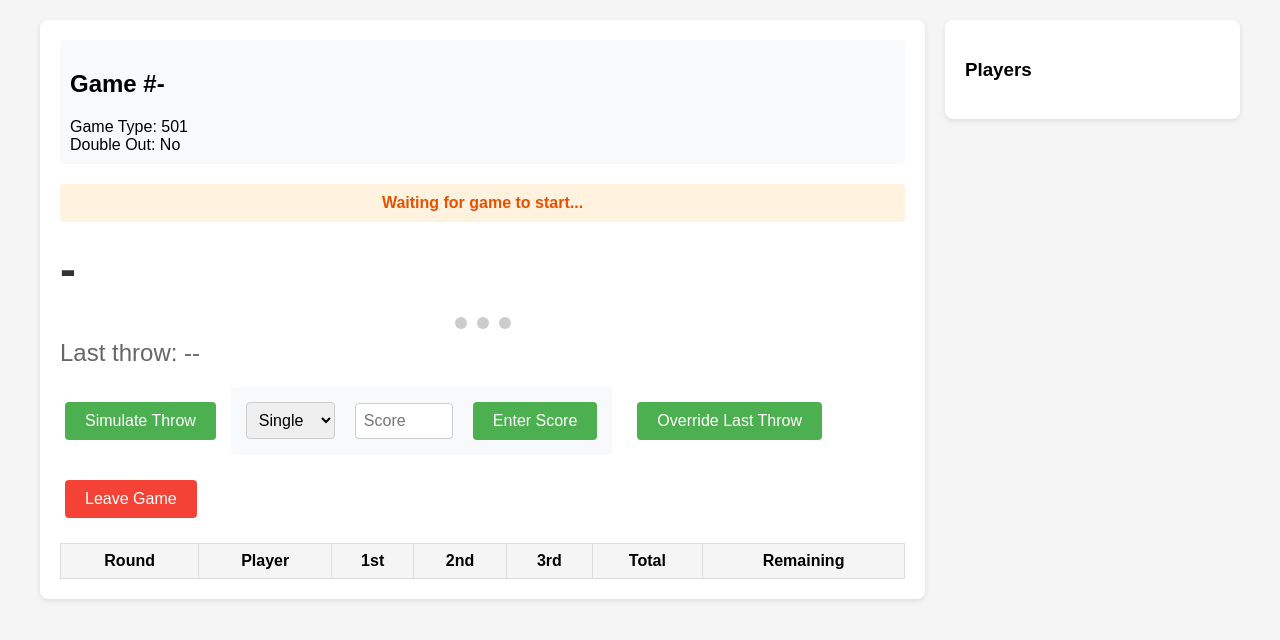
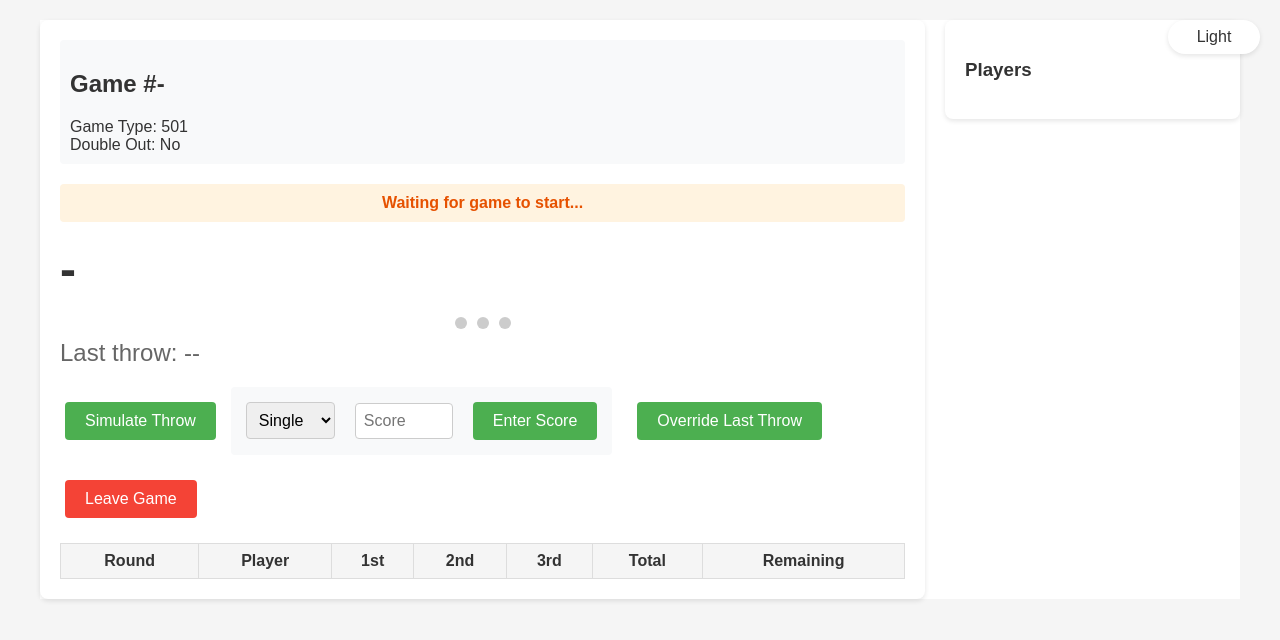
Before and after one commit to garceling/automatic_dart_scoring, a Flask app: template webapp/templates/game.html in a window 1280 px wide. Shown: the top 640 px of the page. Run offline with Flask 3, Linux system fonts and the light colour scheme; the template is opened without the code that fills it, so the values that code supplies are empty; some libraries are stand-ins or nearby versions.

Commit message:
Dark Mode Testing 2

```diff
--- a/webapp/templates/game.html
+++ b/webapp/templates/game.html
@@ -6,32 +6,53 @@
     <title>Dart Game</title>
     <script src="https://cdnjs.cloudflare.com/ajax/libs/socket.io/4.0.1/socket.io.js"></script>
     <style>
+        :root {
+            --bg-color: #f5f5f5;
+            --text-color: #333;
+            --container-bg: white;
+            --shadow-color: rgba(0,0,0,0.1);
+            --thick-shadow-color: rbga(0,0,0,0.5);
+            --info-bg: #f8f9fa;
+        }
+
+        [data-theme="dark"] {
+            --bg-color: #1a1a1a;
+            --text-color: #ffffff;
+            --container-bg: #2d2d2d;
+            --shadow-color: rgba(255,255,255,0.1);
+            --thick-shadow-color: rbga(255,255,255,0.5);
+            --heading-color: #7dd3fc;
+            --info-bg: #1e1e1e;
+        }
         body {
             font-family: Arial, sans-serif;
             max-width: 1200px;
             margin: 0 auto;
             padding: 20px;
-            background-color: #f5f5f5;
+            background-color: var(--bg-color);
+            color: var(--text-color);
         }
 
         .game-container {
             display: grid;
             grid-template-columns: 3fr 1fr;
             gap: 20px;
+            background-color: var(--container-bg);
+            box-shadow 0 2px 5px var(--shadow-color);
         }
 
         .game-board {
-            background-color: white;
+            background-color: var(--container-bg);
             padding: 20px;
             border-radius: 8px;
-            box-shadow: 0 2px 5px rgba(0,0,0,0.1);
+            box-shadow: 0 2px 5px var(--shadow-color);
         }
 
         .player-list {
-            background-color: white;
+            background-color: var(--container-bg);
             padding: 20px;
             border-radius: 8px;
-            box-shadow: 0 2px 5px rgba(0,0,0,0.1);
+            box-shadow: 0 2px 5px var(--shadow-color);
         }
 
         .player-item {
@@ -57,7 +78,8 @@
         .game-info {
             margin-bottom: 20px;
             padding: 10px;
-            background-color: #f8f9fa;
+            background-color: var(--info-bg);
+            color: var(--text-color);
             border-radius: 4px;
         }
 
@@ -106,7 +128,7 @@
         }
 
         .scoreboard th {
-            background-color: #f5f5f5;
+            background-color: var(--bg-color);
             font-weight: bold;
         }
 
@@ -193,13 +215,13 @@
             left: 0;
             width: 100%;
             height: 100%;
-            background-color: rgba(0,0,0,0.5);
+            background-color: var(--thick-shadow-color);
             z-index: 1000;
         }
 
         .modal-content {
             position: relative;
-            background-color: white;
+            background-color: var(--container-bg);
             margin: 15% auto;
             padding: 20px;
             width: 80%;
@@ -227,10 +249,33 @@
         .btn.cancel {
             background-color: #f44336;
         }
+        .theme-switch {
+            position: fixed;
+            top: 20px;
+            right: 20px;
+            z-index: 1000;
+        }
+        .theme-switch input {
+            display: none;
+        }
+        .theme-switch label {
+            cursor: pointer;
+            padding: 8px 16px;
+            background: var(--container-bg);
+            border-radius: 20px;
+            display: inline-block;
+            min-width: 60px;
+            text-align: center;
+            box-shadow: 0 2px 5px var(--shadow-color);
+        }
     </style>
 </head>
 <body>
     <div class="game-container">
+        <div class="theme-switch">
+            <input type="checkbox" id="theme-toggle">
+            <label for="theme-toggle">Light</label>
+        </div>
         <div class="game-board">
             <div class="game-info">
                 <h2>Game #<span id="gameId">-</span></h2>
@@ -330,6 +375,28 @@
     </div>
 
     <script>
+
+        const toggleSwitch = document.getElementById('theme-toggle');
+        const themeLabel = toggleSwitch.nextElementSibling;
+
+        if (localStorage.getItem('theme') === 'dark') {
+            document.documentElement.setAttribute('data-theme', 'dark');
+            toggleSwitch.checked = true;
+            themeLabel.textContent = 'Dark';
+        }
+
+        toggleSwitch.addEventListener('change', function() {
+            if (this.checked) {
+                document.documentElement.setAttribute('data-theme', 'dark');
+                localStorage.setItem('theme', 'dark');
+                themeLabel.textContent = 'Dark';
+            } else {
+                document.documentElement.setAttribute('data-theme', 'light');
+                localStorage.setItem('theme', 'light');
+                themeLabel.textContent = 'Light';
+            }
+        });
+
         let socket = io();
         let gameActive = false;
         let currentRound = 1;
```
Also changed, not shown: 1 other file.
